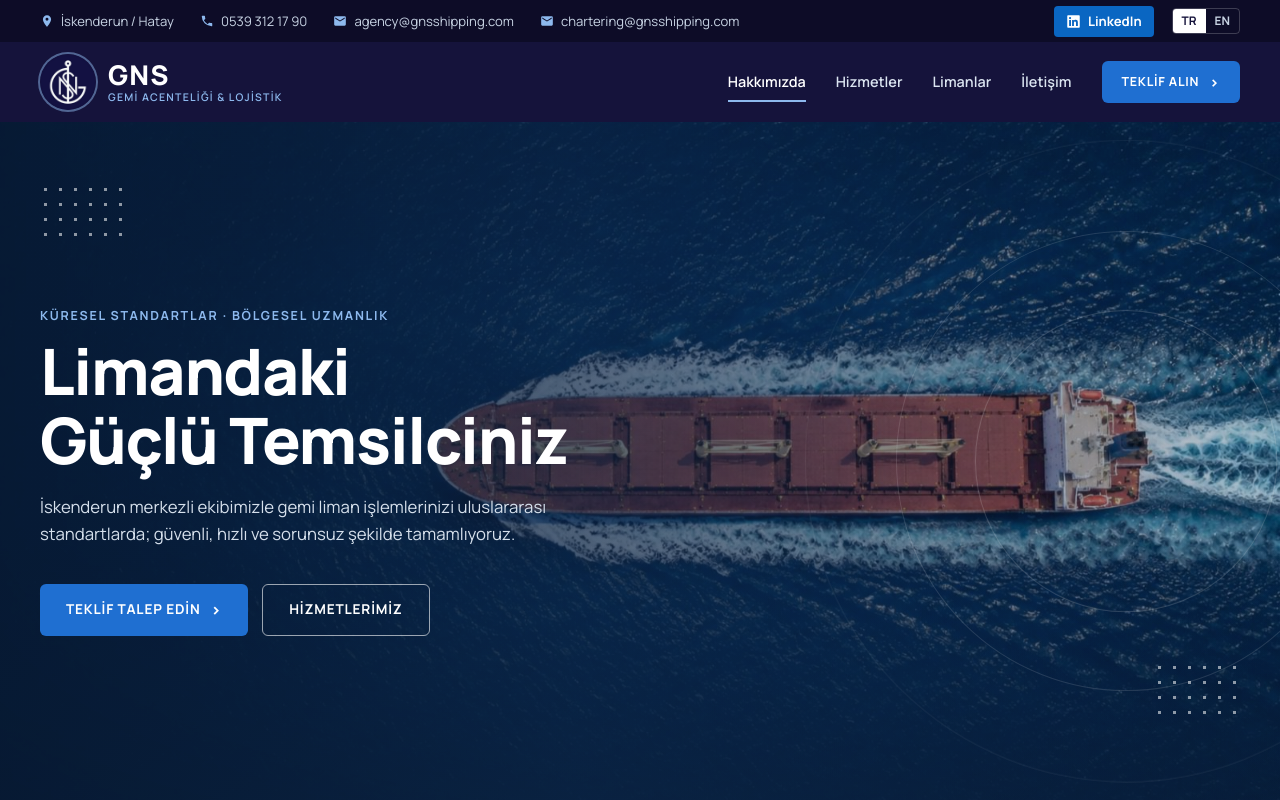
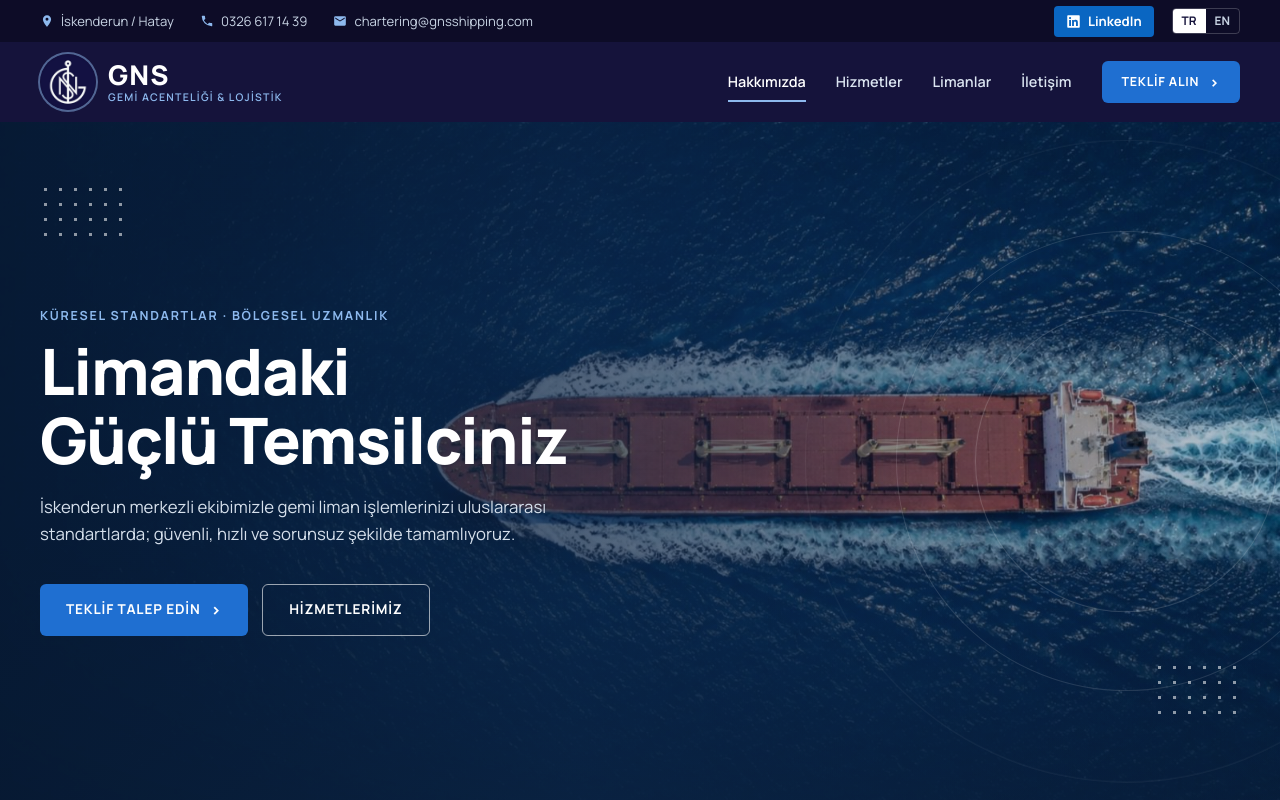
Before and after one commit to yarenyildiz/gns-shipping-website, a plain HTML site: page index.html in a window 1280 px wide. Shown: the top 800 px of the page. Drawn offline with Linux system fonts and the light colour scheme.

Commit message:
Top bar: office landline and chartering address only

```diff
--- a/css/style.css
+++ b/css/style.css
@@ -769,8 +769,6 @@ svg { fill: currentColor; }
    Responsive
    ========================================================================== */
 @media (max-width: 1080px) {
-  .topbar__item--extra { display: none; }
-
   .nav { gap: 20px; }
 
   .footer__grid { grid-template-columns: 1fr 1fr; }
--- a/index.html
+++ b/index.html
@@ -94,16 +94,11 @@
           <span data-i18n="topbar.location">İskenderun / Hatay</span>
         </li>
         <li class="topbar__item">
-          <a href="tel:+905393121790">
-            <svg class="icon" aria-hidden="true"><use href="#i-phone"/></svg>0539 312 17 90
+          <a href="tel:+903266171439">
+            <svg class="icon" aria-hidden="true"><use href="#i-phone"/></svg>0326 617 14 39
           </a>
         </li>
         <li class="topbar__item topbar__item--email">
-          <a href="mailto:agency@gnsshipping.com">
-            <svg class="icon" aria-hidden="true"><use href="#i-mail"/></svg>agency@gnsshipping.com
-          </a>
-        </li>
-        <li class="topbar__item topbar__item--extra">
           <a href="mailto:chartering@gnsshipping.com">
             <svg class="icon" aria-hidden="true"><use href="#i-mail"/></svg>chartering@gnsshipping.com
           </a>
```
